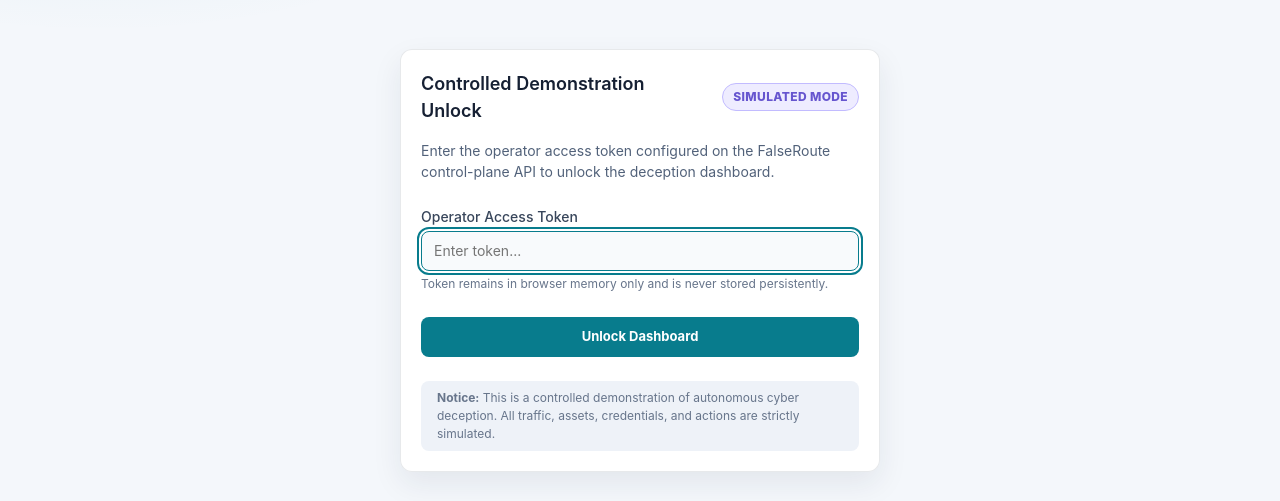
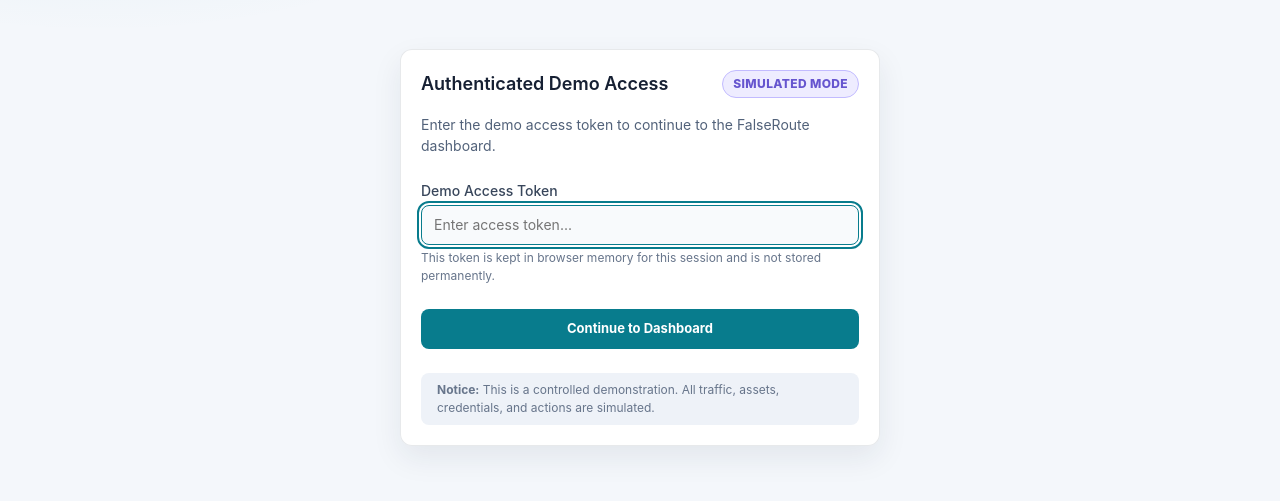
Before and after one commit to jaswalsaurabh/falseroute, a React (Vite) app in the folder apps/web/: page / in a window 1280 px wide. Shown: the part 212-713 px from the top of the page. Built offline with nearby package versions, Linux system fonts and the light colour scheme; no server answers.

Commit message:
Clarify authenticated demo access copy

```diff
--- a/apps/web/src/features/auth/UnlockScreen.tsx
+++ b/apps/web/src/features/auth/UnlockScreen.tsx
@@ -17,7 +17,7 @@
   const handleSubmit = async (e: React.FormEvent) => {
     e.preventDefault();
     if (!tokenInput.trim()) {
-      setErrorMessage('Please enter the operator access token.');
+      setErrorMessage('Please enter the demo access token.');
       return;
     }
 
@@ -32,7 +32,7 @@
     } catch (err) {
       if (err instanceof ApiError) {
         if (err.code === 'UNAUTHORIZED') {
-          setErrorMessage('Invalid operator access token. Please check your credentials.');
+          setErrorMessage('Invalid demo access token. Please check your credentials.');
         } else {
           setErrorMessage(err.message);
         }
@@ -49,7 +49,7 @@
   return (
     <div style={{ maxWidth: '480px', margin: '40px auto 0 auto' }}>
       <Card
-        title="Controlled Demonstration Unlock"
+        title="Authenticated Demo Access"
         badge={<Badge variant="simulated">SIMULATED MODE</Badge>}
       >
         <p
@@ -59,8 +59,7 @@
             marginBottom: 'var(--space-unit-lg)',
           }}
         >
-          Enter the operator access token configured on the FalseRoute control-plane API to unlock
-          the deception dashboard.
+          Enter the demo access token to continue to the FalseRoute dashboard.
         </p>
 
         <form
@@ -69,13 +68,13 @@
         >
           <Input
             id="operator-token"
-            label="Operator Access Token"
+            label="Demo Access Token"
             type="password"
-            placeholder="Enter token..."
+            placeholder="Enter access token..."
             value={tokenInput}
             onChange={(e) => setTokenInput(e.target.value)}
             error={errorMessage ?? undefined}
-            helperText="Token remains in browser memory only and is never stored persistently."
+            helperText="This token is kept in browser memory for this session and is not stored permanently."
             autoFocus
           />
 
@@ -85,7 +84,7 @@
             isLoading={isLoading}
             style={{ marginTop: 'var(--space-unit-sm)' }}
           >
-            Unlock Dashboard
+            Continue to Dashboard
           </Button>
         </form>
 
@@ -99,8 +98,8 @@
             color: 'var(--text-muted)',
           }}
         >
-          <strong>Notice:</strong> This is a controlled demonstration of autonomous cyber deception.
-          All traffic, assets, credentials, and actions are strictly simulated.
+          <strong>Notice:</strong> This is a controlled demonstration. All traffic, assets,
+          credentials, and actions are simulated.
         </div>
       </Card>
     </div>
```
Also changed, not shown: 2 other files (tests, documents, lock files or other folders).
